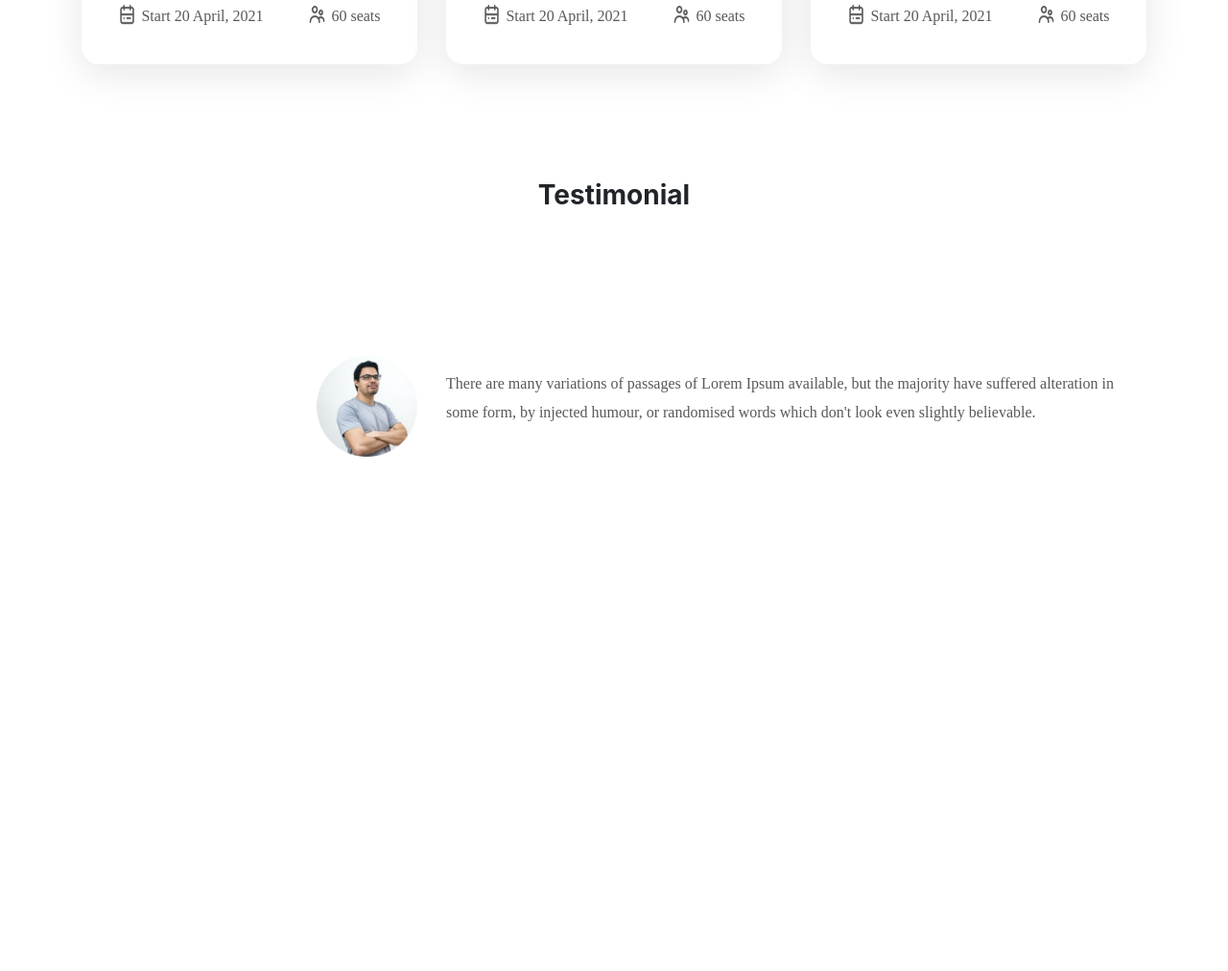
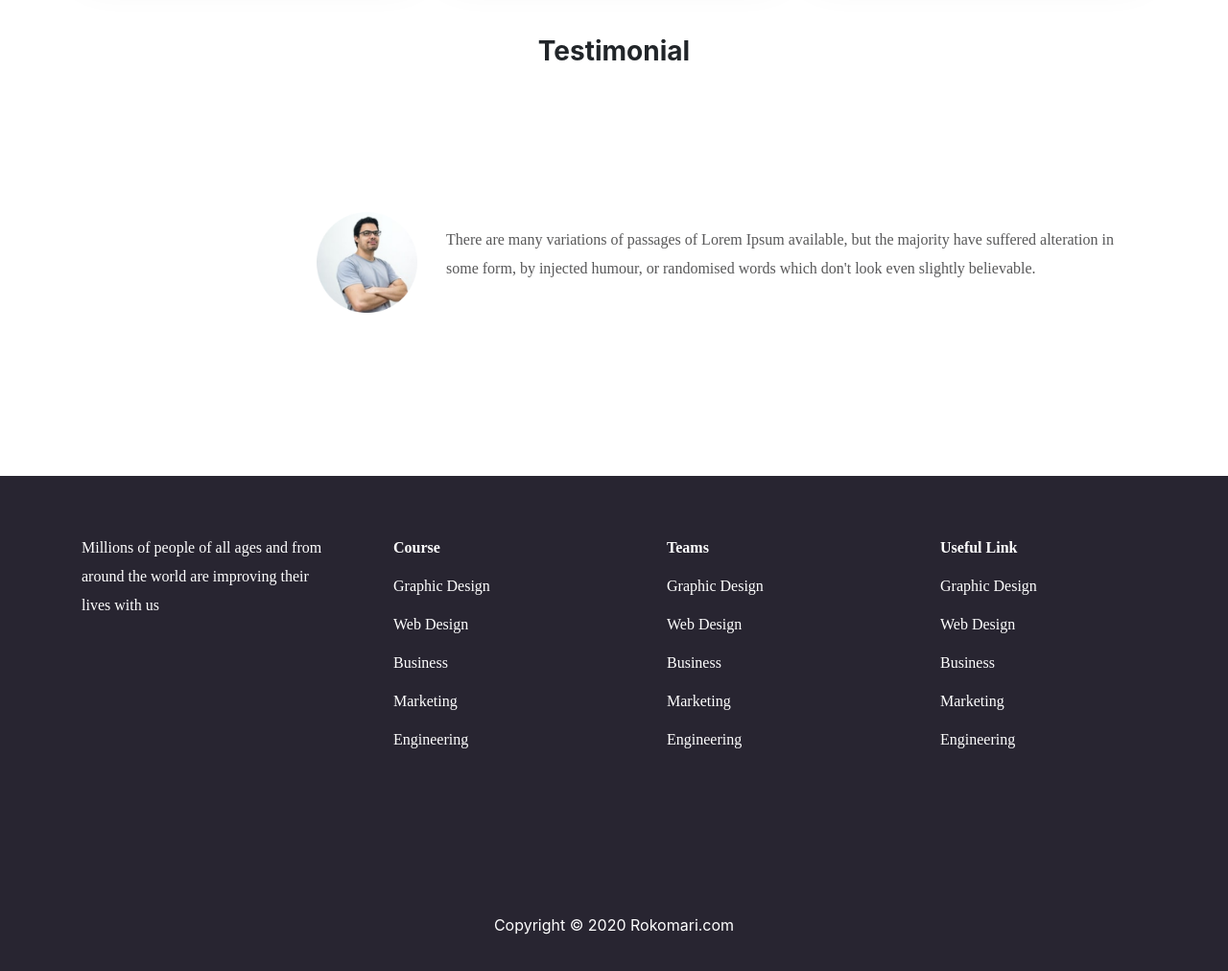
Before and after one commit to wahidremon/e-school, a plain HTML site: page index.html in a window 1280 px wide. Shown: the part 1606-2618 px from the top of the page at 96% size. Before the commit the page ends 2142 px from the top, so only its background shows below. Drawn offline with nearby package versions, Linux system fonts and the light colour scheme.

Commit message:
footer section create

```diff
--- a/css/style.css
+++ b/css/style.css
@@ -1,11 +1,11 @@
 /* Main Body Section Start */
 .container {
-    padding-bottom: 60px;
+    padding-bottom: 20px;
 }
 /* Main Body Section End */
 /* Header Section Start */
 .bg-color-custom {
-    background-color: #F0FFF0 !important;
+    background-color: #F0FFF0;
 }
 .logo-custom {
     width: 198px;
@@ -103,7 +103,7 @@
 }
 .courses-custom h3, .testimonial-section h3 {
     text-align: center;
-    margin: 60px;
+    margin: 50px;
     font-weight: 700;
 }
 .card-button {
@@ -138,10 +138,38 @@
     background-color:#fff;
     border-top: none;
 }
+/* Courses Section End */
+/* Footer Section Star */
+.footer-bg {
+    background-color: #282531;
+    color: #fff;
 }
-/* Courses Section End */
-/* Testimonial Section Start */
-.testimonial-style p {
-
+.footer-top-custom {
+    padding-top: 60px;
+    padding-bottom: 150px;
 }
-/* Testimonial Section End */
+.footer-top-custom p {
+    font-family: Poppins;
+    font-size: 16px;
+    line-height: 30px;
+}
+.footer-top-custom ul {
+    list-style: none;
+    text-decoration: none;
+}
+.footer-top-custom li {
+    margin-bottom: 10px;
+}
+.footer-top-custom a {
+    color: #fff;
+    font-family: Poppins;
+    font-size: 16px;
+    line-height: 30px;
+}
+.footer-a-bold {
+    font-weight: 900;
+}
+.footer-bottom p {
+    text-align: center;
+}
+/* Footer Section End */
--- a/index.html
+++ b/index.html
@@ -117,6 +117,7 @@
     </main>
     <!-- Banner Section Markup End -->
     <!-- Category Section Markup Start -->
+    <main class="wrapper">
       <section class="container">
         <div class="row">
           <div class="col-md-3">
@@ -149,8 +150,10 @@
           </div>
         </div>
       </section>
+    </main>
     <!-- Category Section Markup End -->
     <!-- Courses Section Markup Start  -->
+    <main class="wrapper">
       <section class="container courses-custom">
         <h3>Online Courses</h3>
         <div class="card-deck">
@@ -210,8 +213,10 @@
           </div>
         </div>
       </section>
+    </main>
     <!-- Courses Section Markup End  -->
     <!-- Testimonial Section Markup Start -->
+    <main class="wrapper">
       <section class="container testimonial-section">
         <h3>Testimonial</h3>
         <section class="row ">
@@ -227,7 +232,97 @@
             </div>
           </div>
       </section>
+    </main>
     <!-- Testimonial Section Markup End -->
+    <!-- Footer Section Start -->
+    <main class="wrapper footer-bg">
+      <section class="container footer-bg">
+        <div class="row footer-top">
+          <div class="col-md-3">
+            <div class="footer-top-custom">
+              <p>Millions of people of all ages and from around
+                the world are improving their lives with us</p>
+            </div>
+          </div>
+          <div class="col-md-3">
+            <div class="footer-top-custom">
+              <ul>
+                <li>
+                  <a href=""><span class="footer-a-bold">Course</span></a>
+                </li>
+                <li>
+                  <a href="">Graphic Design</a>
+                </li>
+                <li>
+                  <a href="">Web Design</a>
+                </li>
+                <li>
+                  <a href="">Business</a>
+                </li>
+                <li>
+                  <a href="">Marketing</a>
+                </li>
+                <li>
+                  <a href="">Engineering</a>
+                </li>
+              </ul>
+            </div>
+          </div>
+          <div class="col-md-3">
+            <div class="footer-top-custom">
+              <ul>
+                <li>
+                  <a href=""><span class="footer-a-bold">Teams</span></a>
+                </li>
+                <li>
+                  <a href="">Graphic Design</a>
+                </li>
+                <li>
+                  <a href="">Web Design</a>
+                </li>
+                <li>
+                  <a href="">Business</a>
+                </li>
+                <li>
+                  <a href="">Marketing</a>
+                </li>
+                <li>
+                  <a href="">Engineering</a>
+                </li>
+              </ul>
+            </div>
+          </div>
+          <div class="col-md-3">
+            <div class="footer-top-custom">
+              <ul>
+                <li>
+                  <a href=""><span class="footer-a-bold">Useful Link</span></a>
+                </li>
+                <li>
+                  <a href="">Graphic Design</a>
+                </li>
+                <li>
+                  <a href="">Web Design</a>
+                </li>
+                <li>
+                  <a href="">Business</a>
+                </li>
+                <li>
+                  <a href="">Marketing</a>
+                </li>
+                <li>
+                  <a href="">Engineering</a>
+                </li>
+              </ul>
+            </div>
+          </div>
+        </div>
+        <footer class="footer-bottom">
+          <p>Copyright &copy; 2020 Rokomari.com</p>
+        </footer>
+      </section>
+    </main>
+    <!-- Footer Section End -->
     <!-- Bootstarp Js Link Start-->
     <script src="https://code.jquery.com/jquery-3.5.1.slim.min.js" integrity="sha384-DfXdz2htPH0lsSSs5nCTpuj/zy4C+OGpamoFVy38MVBnE+IbbVYUew+OrCXaRkfj" crossorigin="anonymous"></script>
     <script src="https://cdn.jsdelivr.net/npm/popper.js@1.16.0/dist/umd/popper.min.js" integrity="sha384-Q6E9RHvbIyZFJoft+2mJbHaEWldlvI9IOYy5n3zV9zzTtmI3UksdQRVvoxMfooAo" crossorigin="anonymous"></script>
```
Lines whose indentation alone changed are shown as unchanged.
